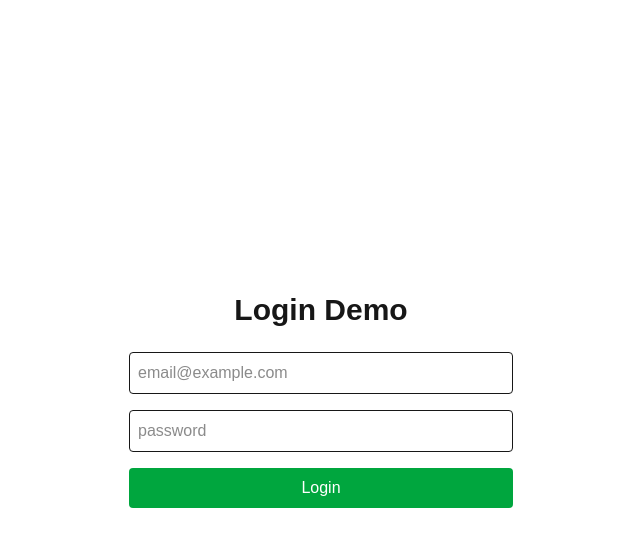
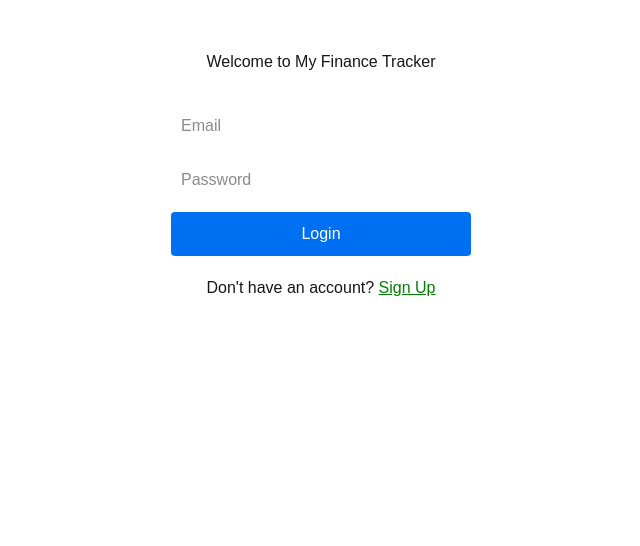
Before and after one commit to meegossh/my-finance-tracker, a Next.js app: page / in a window 1280 px wide. Shown: the top 546 px of the page, without its empty margins (319-959 px from the left). Built offline with nearby package versions, Linux system fonts and the light colour scheme.

Commit message:
trying1.4

```diff
--- a/app/page.tsx
+++ b/app/page.tsx
@@ -1,71 +1,62 @@
-"use client";
+'use client';
 
-import { useState } from "react";
+import { useState } from 'react';
+import Link from 'next/link';
 
-export default function AuthPage() {
-  const [email, setEmail] = useState("");
-  const [password, setPassword] = useState("");
-  const [message, setMessage] = useState("");
+export default function Home() {
+  const [email, setEmail] = useState('');
+  const [password, setPassword] = useState('');
+  const [message, setMessage] = useState('');
 
   const handleLogin = async () => {
-    setMessage(""); // clear previous
-
     try {
-      const res = await fetch("https://ykxaimwvkitcrgclikej.functions.supabase.co/login", {
-        method: "POST",
-        headers: {
-          "Content-Type": "application/json",
-          Authorization: `Bearer ${process.env.NEXT_PUBLIC_SUPABASE_ANON_KEY}`, // or your key
-        },
+      const response = await fetch('/api/login', { // adjust if you have direct Supabase client here
+        method: 'POST',
+        headers: { 'Content-Type': 'application/json' },
         body: JSON.stringify({ email, password }),
       });
 
-      const data = await res.json();
+      if (!response.ok) throw new Error('Login failed');
 
-      if (!res.ok) {
-        throw new Error(data.error || "Unexpected error");
-      }
-
-      setMessage(`✅ Success: ${data.message}`);
+      setMessage('Login successful!');
     } catch (err) {
-      console.error(err);
-      setMessage(`❌ ${err instanceof Error ? err.message : "Unknown error"}`);
+      setMessage('An unexpected error occurred.');
     }
   };
 
   return (
-    <main className="flex flex-col items-center justify-center min-h-screen p-4">
-      <h1 className="text-3xl mb-6 font-bold">Login Demo</h1>
+    <main style={{ display: 'flex', flexDirection: 'column', alignItems: 'center', marginTop: '50px' }}>
+      <h1>Welcome to My Finance Tracker</h1>
 
-      <div className="flex flex-col gap-4 w-full max-w-sm">
+      <div style={{ marginTop: '30px', display: 'flex', flexDirection: 'column', width: '300px' }}>
         <input
-          className="p-2 border rounded"
           type="email"
-          placeholder="email@example.com"
+          placeholder="Email"
           value={email}
           onChange={(e) => setEmail(e.target.value)}
+          style={{ padding: '10px', marginBottom: '10px' }}
         />
-
         <input
-          className="p-2 border rounded"
           type="password"
-          placeholder="password"
+          placeholder="Password"
           value={password}
           onChange={(e) => setPassword(e.target.value)}
+          style={{ padding: '10px', marginBottom: '10px' }}
         />
-
         <button
           onClick={handleLogin}
-          className="bg-green-600 text-white py-2 rounded hover:bg-green-700"
+          style={{ padding: '10px', background: '#0070f3', color: 'white', border: 'none', borderRadius: '4px' }}
         >
           Login
         </button>
+        {message && <p style={{ color: 'red', marginTop: '10px' }}>{message}</p>}
+      </div>
 
-        {message && (
-          <div className="mt-2 text-center">
-            {message}
-          </div>
-        )}
+      <div style={{ marginTop: '20px' }}>
+        <span>Don't have an account? </span>
+        <Link href="/signup" style={{ color: 'green', textDecoration: 'underline' }}>
+          Sign Up
+        </Link>
       </div>
     </main>
   );
```
Also changed, not shown: 1 other file (tests, documents, lock files or other folders).
